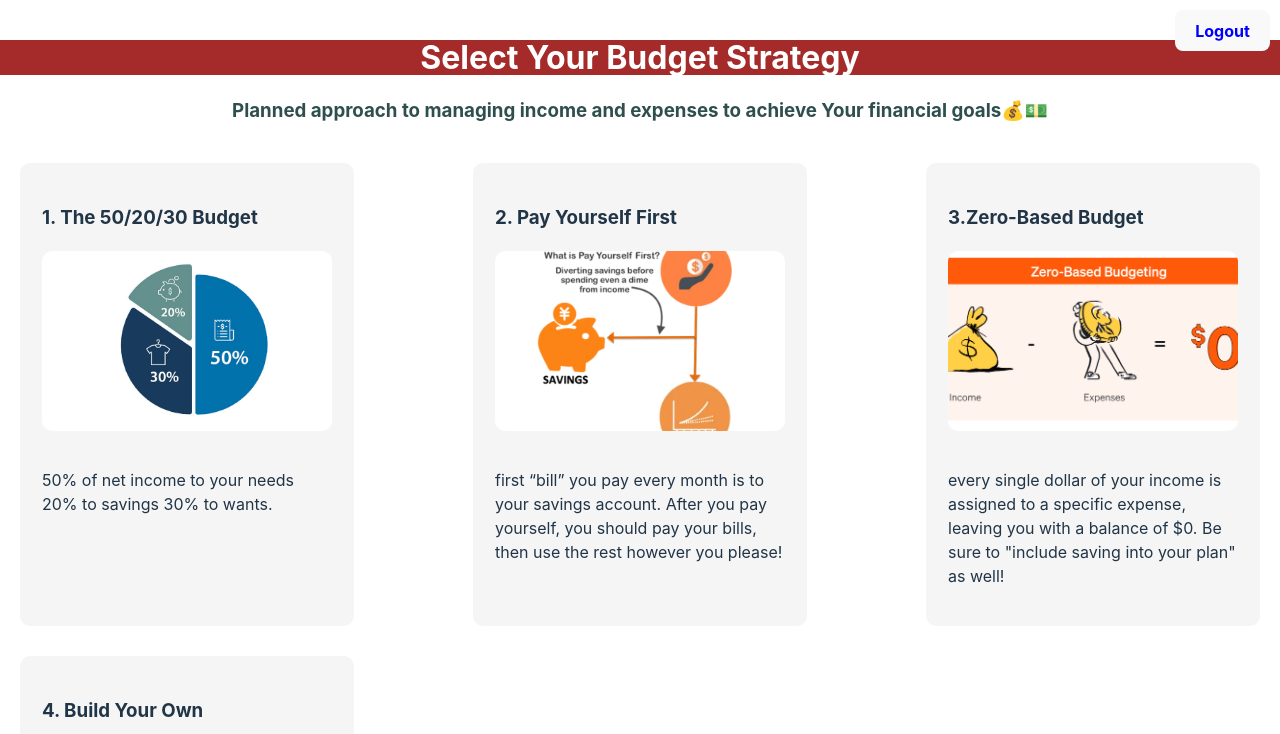
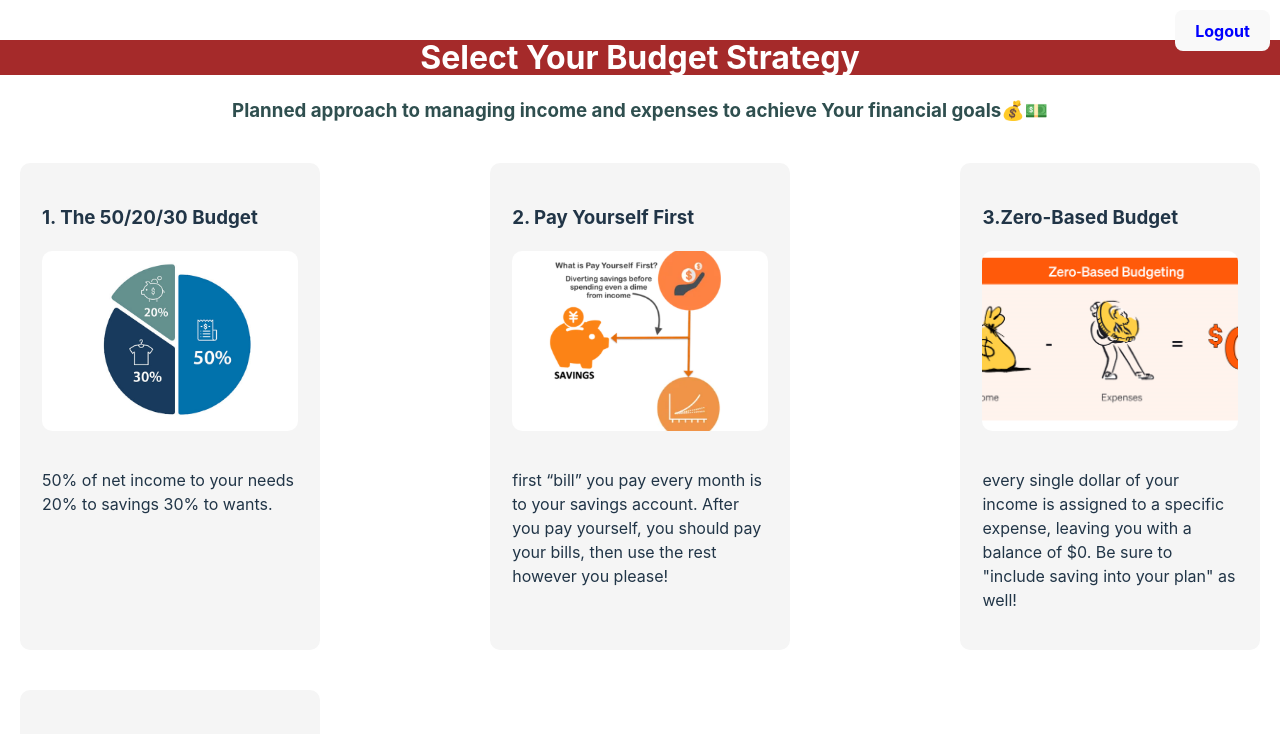
Before and after one commit to ChettyNikitha/react-learning, a React (Vite) app: page /home in a window 1280 px wide. Shown: the top 734 px of the page. Built offline with nearby package versions, Linux system fonts and the light colour scheme.

Commit message:
4pagenavigations1

```diff
--- a/src/homepage.css
+++ b/src/homepage.css
@@ -29,13 +29,13 @@
     display: flex;
     flex-wrap: wrap; /* Ensures responsiveness */
     justify-content: space-between; /* Adjusts spacing */
-    gap: 10px; /* Space between cards */
+    gap: 20px; /* Space between cards */
     padding: 20px;
  }
 .card{
 
-   flex: 0 0 calc(25% - 20px);   /* 4 cards in a row */
-   max-width: calc(25% - 20px);
+   flex: 0 0 calc(33.33% - 20px);
+   max-width: calc(22.22% - 20px);
    width: 100%;
    background-color: rgb(245, 245, 245);
    border-radius: 10px;
@@ -44,7 +44,6 @@
    border-color: whitesmoke;
    transition: .3s;
    border: 2px solid transparent;
-   cursor: pointer;
 }
 
 .card:hover{
```
